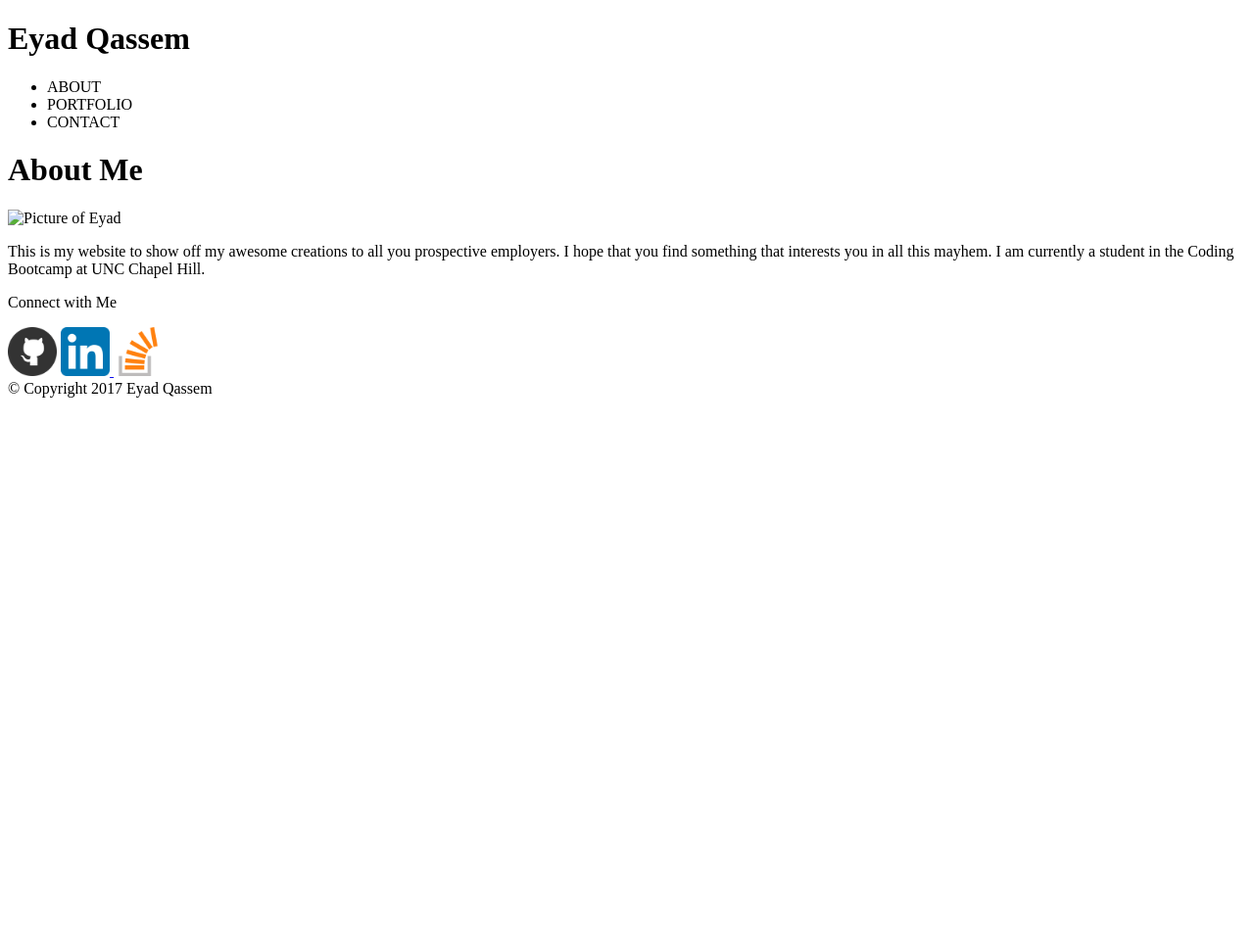
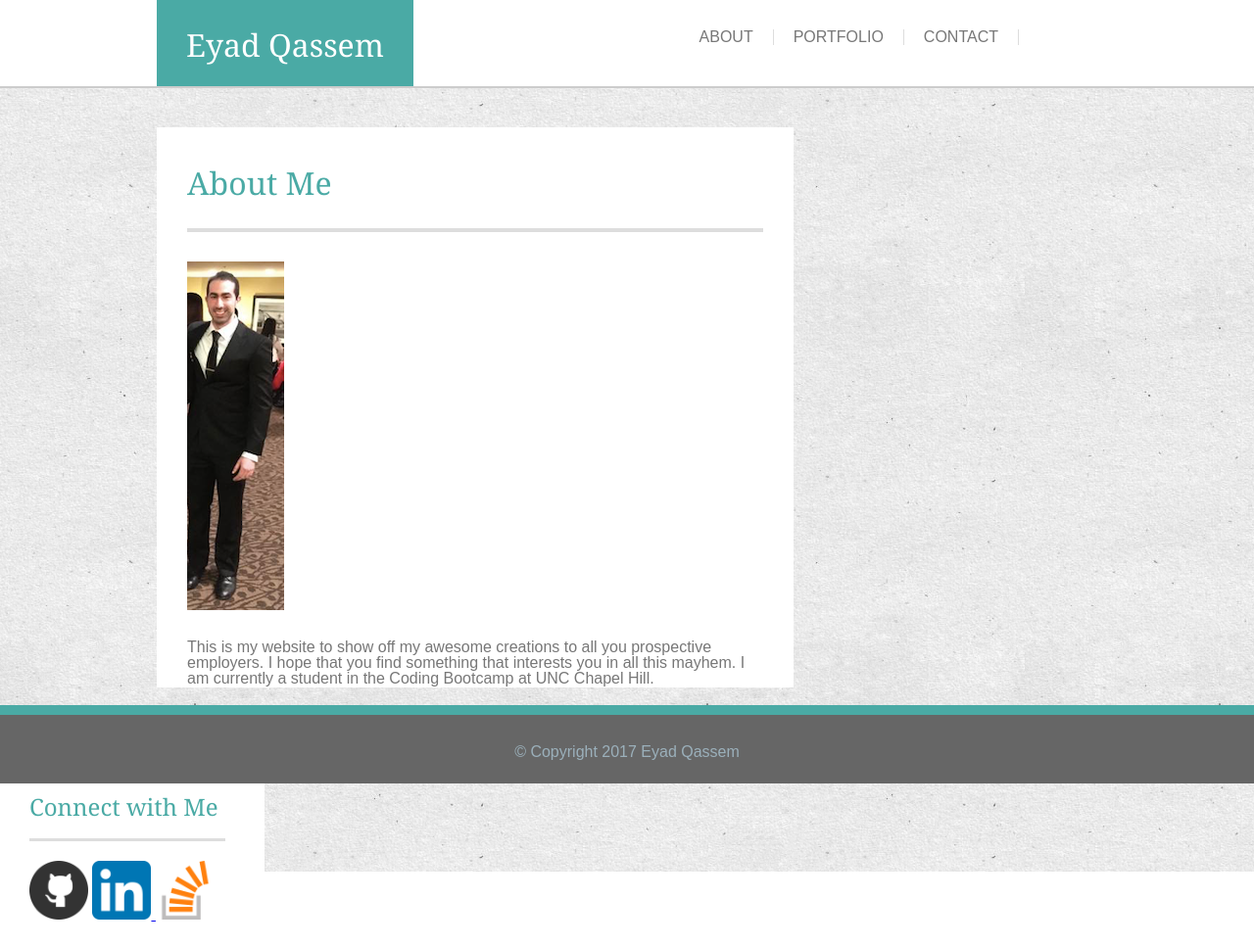
Before and after one commit to ejqassem/Basic-Portfolio-, a plain HTML site: page index.html in a window 1280 px wide. Shown: the whole page at 98% size. Before the commit the page ends 800 px from the top, so only its background shows below. Drawn offline with Linux system fonts and the light colour scheme.

Commit message:
Updated css, site design reflects goal. However, text wrapping around image and social media section moving when window is resized

```diff
--- a/assets/css/style.css
+++ b/assets/css/style.css
@@ -0,0 +1,126 @@
+* {
+	box-sizing: border-box;
+}
+body {
+	color: #777777;
+}
+
+header {
+	width: 100%;
+	background-color: #ffffff;
+	border-bottom: 2px solid #cccccc;
+	height: 90px;
+	overflow: auto;
+}
+
+#mainHeading {
+	margin-left: 160px;
+	text-align: center;
+	padding: 30px 30px 30px 30px;
+	float: left;
+	background-color: #4aaaa5;
+	color: white;
+	font-size: 200%;
+}
+
+#siteNav {
+	margin-right: 240px;
+	float: right;
+	overflow: hidden;
+}
+
+#socialMediaHeading {
+	font-size: 150%;
+	border-bottom: 3px solid #dddddd;
+	padding-bottom: 20px;
+}
+
+li {
+	float: left;
+	margin-top: 30px;
+	padding-right: 20px;
+	padding-left: 20px;
+	border-right: 1px solid #dddddd;
+}
+
+li a{
+	display: inline-block;
+	color: #777777;
+	text-decoration: none;
+}
+
+#aboutMe {
+	margin: 40px 40px 40px 160px;
+	padding-left: 30px;
+	padding-top: 40px;
+	padding-right: 30px;
+	clear: both;
+	float: left;
+	background-color: #ffffff;
+	border: 1px solid #ffffff;
+	overflow: auto;
+	width: 650px;
+}
+
+#secondHeading {
+	padding-bottom: 30px;
+	font-size: 200%;
+	border-bottom: 4px solid #dddddd;
+}
+
+img.aboutMeContent {
+	float: left;
+	padding-top: 30px;
+}
+p.aboutMeContent {
+	float: left;
+	padding-top: 30px;
+}
+
+.socialMediaIcons {
+	padding-top: 20px;
+	width: 30%;
+	height: 20%;
+}
+
+#socialMedia {
+	float: left;
+	padding: 30px 40px 25px 30px;
+	margin-top: 40px;
+	margin-right: 240px;
+	background-color: #ffffff;
+	overflow: auto;
+	width: 270px;
+}
+
+h1, h2, h3 {
+	font-family: 'Georgia', Times, Times New Roman, serif;;
+}
+
+h2, h3 {
+	color: #4aaaa5;
+}
+
+body {
+	font-family: 'Arial', 'Helvetica Neue', Helvetica, sans-serif;
+}
+
+main {
+	height: 100vh;
+	background-image: url(../images/natural_Paper.png);
+	min-width: 960px;
+}
+
+footer {
+	border-top: 10px solid #4aaaa5;
+	clear: both;
+	width: 100%;
+	background-color: #666666;
+	height: 80px;
+	text-align: center;
+	padding-top:30px;
+	padding-bottom: 40px;
+	color: #9bb0bb;
+	position:fixed;
+    bottom: 0;
+}
--- a/index.html
+++ b/index.html
@@ -3,30 +3,35 @@
 <head>
 	<title> Eyad's Webpage </title>
 	<meta charset= "UTF-8">
+	<link rel="stylesheet" type="text/css" href="assets/css/reset.css">
+	<link rel="stylesheet" type="text/css" href="assets/css/style.css">
 </head>
-<header>
-	<h1> Eyad Qassem </h1>
-	<nav>
-		<ul id="navigation">
-			<li a href="#"> ABOUT </li>
-			<li a href="#"> PORTFOLIO </li>
-			<li a href="#"> CONTACT </li>
-		</ul>
-	</nav>
-</header>
 <body>
-	<h1> About Me </h1>
-	<img src= "" alt="Picture of Eyad" >
-		<p> This is my website to show off my awesome creations to all you prospective employers.
-		I hope that you find something that interests you in all this mayhem. I am currently a student in the Coding Bootcamp at UNC Chapel Hill. </p>
-			<aside>
-				<p> Connect with Me </p>
-				<a href="https://github.com/ejqassem"> <img src="assets/images/github_Logo.png" alt= "Github Logo" width= "50" height="50" border="0"></a>
-				<a href="https://www.linkedin.com/in/eyad-qassem-b06b23123?trk=nav_responsive_tab_profile"> <img src= "assets/images/linkedin_Logo.png" alt="LinkedIn Logo.png" width="50" height="50" border="0"> </a>
-				<a href="http://stackoverflow.com/users/7218611/ejqassem"> <img src="assets/images/stackoverflow_Logo.png" alt="StackOverFlow Logo" width="50" height="50" border="0"> </a>
-			</aside>
+	<header>
+		<h1 id= "mainHeading"> Eyad Qassem </h1>
+			<nav id="siteNav">
+				<ul>
+					<li><a href="#"> ABOUT </a></li>
+					<li><a href="/portfolio"> PORTFOLIO </a></li>
+					<li><a href="/contact"> CONTACT </a></li>
+				</ul>
+			</nav>
+	</header>
+	<main id="content">
+		<section id="aboutMe">
+			<h2 id="secondHeading"> <strong>About Me </strong></h2>
+			<img src="assets/images/eyad_Qassem.png" alt="Picture of Eyad" class= "aboutMeContent">
+				<p class="aboutMeContent"> This is my website to show off my awesome creations to all you prospective 	employers. I hope that you find something that interests you in all this mayhem. I am currently a student in the Coding Bootcamp at UNC Chapel Hill. </p>
+		</section>
+		<aside id="socialMedia">
+			<h3 id= "socialMediaHeading"> Connect with Me </h3>
+			<a href="https://github.com/ejqassem"> <img src="assets/images/github_Logo.png" alt= "Github Logo" class="socialMediaIcons"></a>
+			<a href="https://www.linkedin.com/in/eyad-qassem-b06b23123?trk=nav_responsive_tab_profile"> <img src= "assets/images/linkedin_Logo.png" alt="LinkedIn Logo.png" class="socialMediaIcons"> </a>
+			<a href="http://stackoverflow.com/users/7218611/ejqassem"> <img src="assets/images/stackoverflow_Logo.png" alt="StackOverFlow Logo" class="socialMediaIcons"> </a>
+		</aside>
+	</main>
+	<footer>
+		<p> © Copyright 2017 Eyad Qassem</p>
+	</footer>
 </body>
-<footer>
-	© Copyright 2017 Eyad Qassem
-</footer>
 </html>
```
Also changed, not shown: assets/images/eyad_Qassem.png (added), assets/images/natural_Paper.png (added), assets/images/rectangles_Background.png (added), assets/images/wov.png (added), 4 other files.
